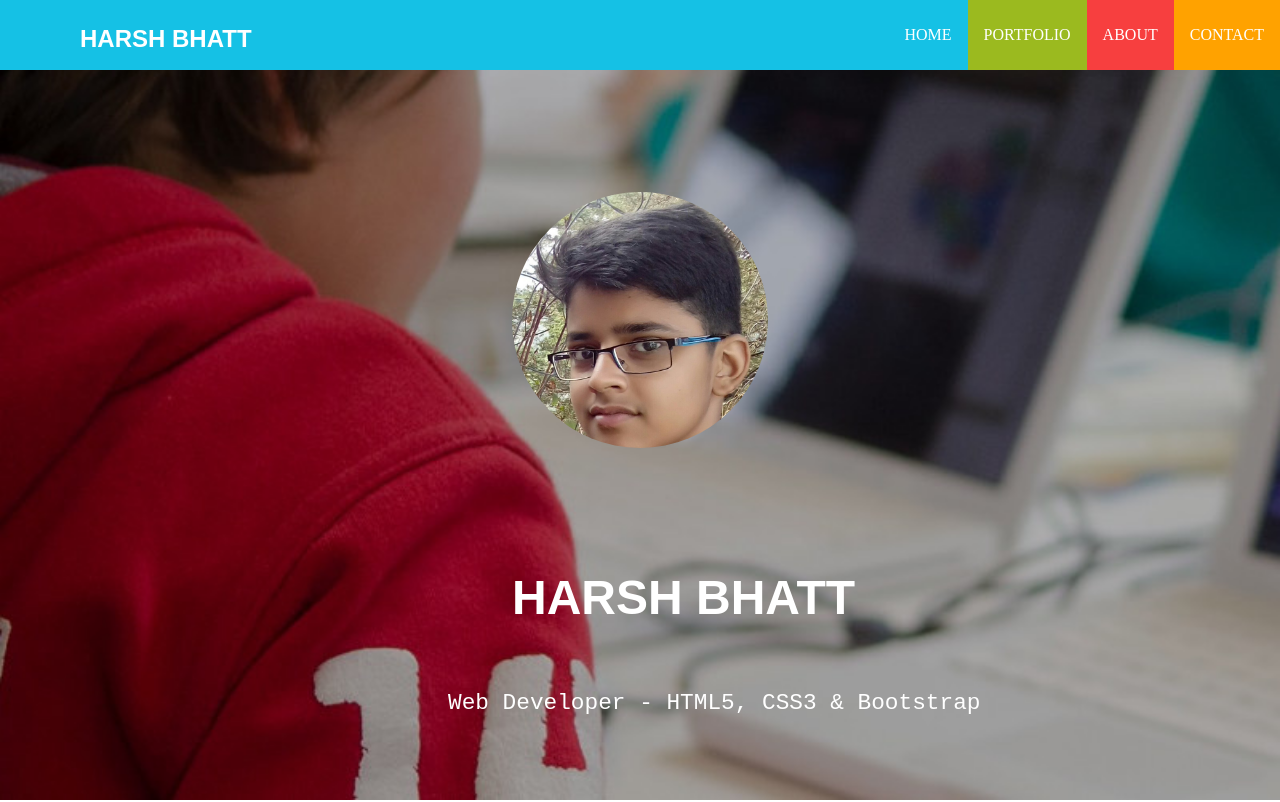
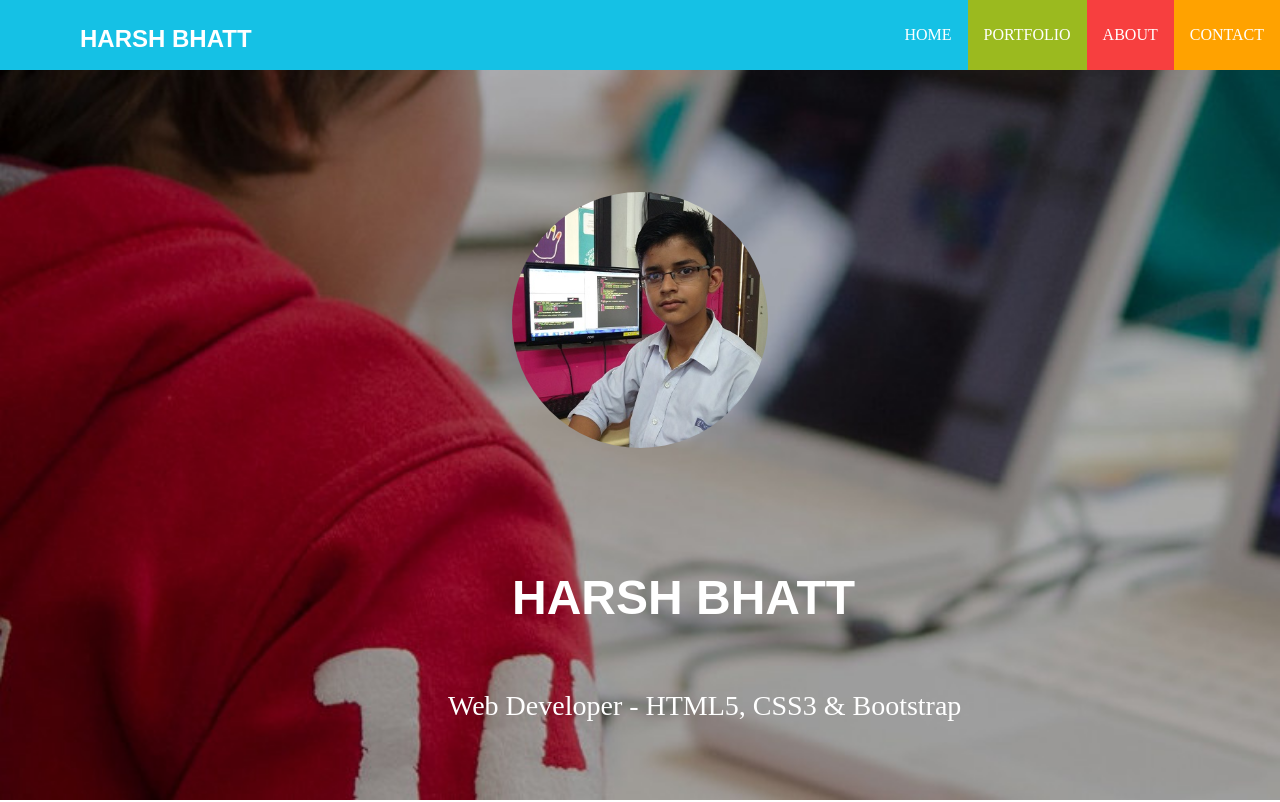
Before and after one commit to Parevartan-harshb/htmlassignment, a plain HTML site: page index.html in a window 1280 px wide. Shown: the top 802 px of the page. Drawn offline with Linux system fonts and the light colour scheme.

Commit message:
Update my information

```diff
--- a/css/style.css
+++ b/css/style.css
@@ -62,7 +62,7 @@ li a {
 	background-size: cover;
 }
 .circle {
-	background: url("../images/harshb.jpg") center center no-repeat;
+	background: url("../images/harsh-bhatt.jpg") center center no-repeat;
 	background-size: cover;
 	position: absolute;
 	top: 40%;
@@ -87,7 +87,7 @@ li a {
 	left: 40%;
 	text-align: center;
 }
-.skills {
+.skills{
 	font-size: 1.75em;
 	font-weight: 300;
 	color: #fff;
--- a/index.html
+++ b/index.html
@@ -2,7 +2,7 @@
 <html>
 <head>
 	<title>Harsh</title>
-	<link rel="stylesheet" type="text/css" href="css/style.css">
+	<link rel="stylesheet" type="text/css" href="./css/style.css">
 </head>
 <body>
 <header>
@@ -22,7 +22,7 @@
 	<div class="circle">
 	</div>
 	<div><h1 class="name">Harsh Bhatt</h1>
-	<samp class="skills"> Web Developer - HTML5, CSS3 & Bootstrap</samp>
+	<span class="skills"> Web Developer - HTML5, CSS3 & Bootstrap</span>
 	</div>
 </section>
 <section id="protfolio">
```
Also changed, not shown: images/harsh-bhatt.jpg (added).
